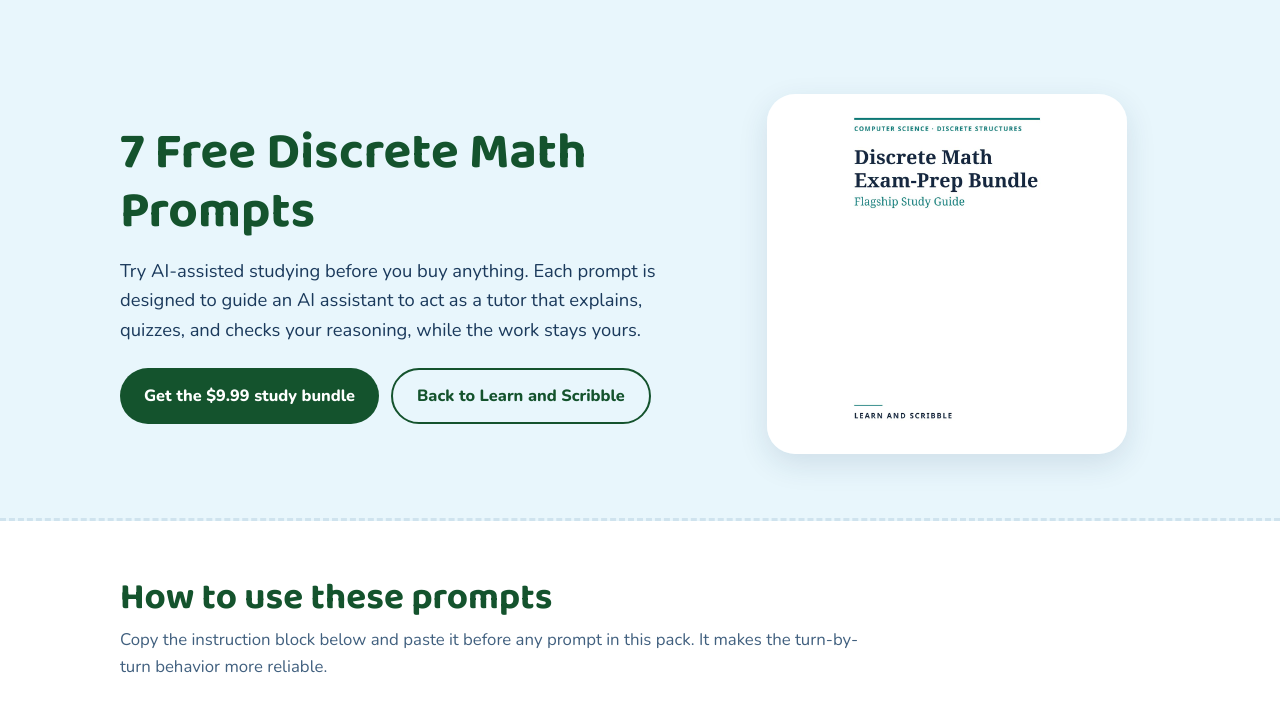
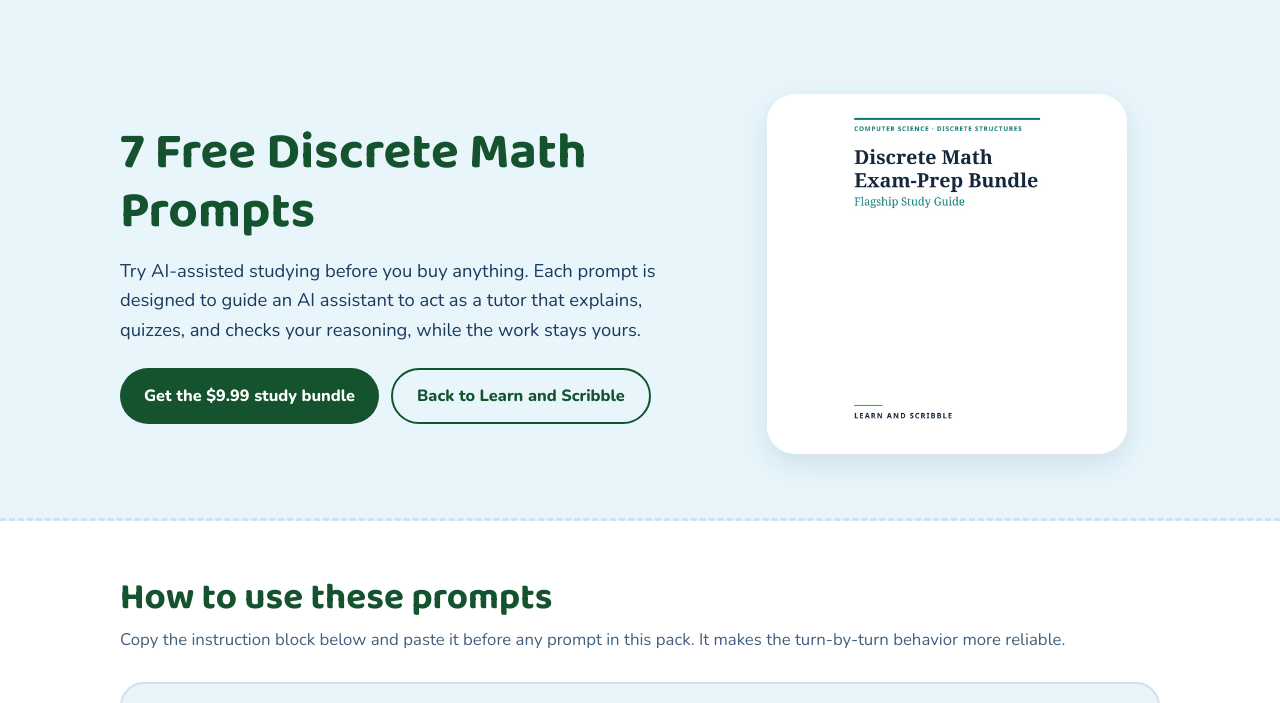
Before and after one commit to asmith122/learn-and-scribble, a plain HTML site: page free-discrete-math-prompts.html in a window 1280 px wide. Shown: the part 77-780 px from the top of the page. Drawn offline with nearby package versions, Linux system fonts and the light colour scheme.

Commit message:
Add files via upload

```diff
--- a/free-discrete-math-prompts.html
+++ b/free-discrete-math-prompts.html
@@ -439,8 +439,9 @@
       }
 
       /* Free prompts page */
-      .prompts-intro { max-width: 44em; }
+      .prompts-intro { max-width: none; }
       .prompts-intro p { margin: 0 0 12px; }
+      .banner p { max-width: none; }
       .note-card {
         background: var(--sky-soft); border: 2px solid var(--line); border-radius: 24px;
         padding: 22px 26px; margin: 0 0 28px;
```
